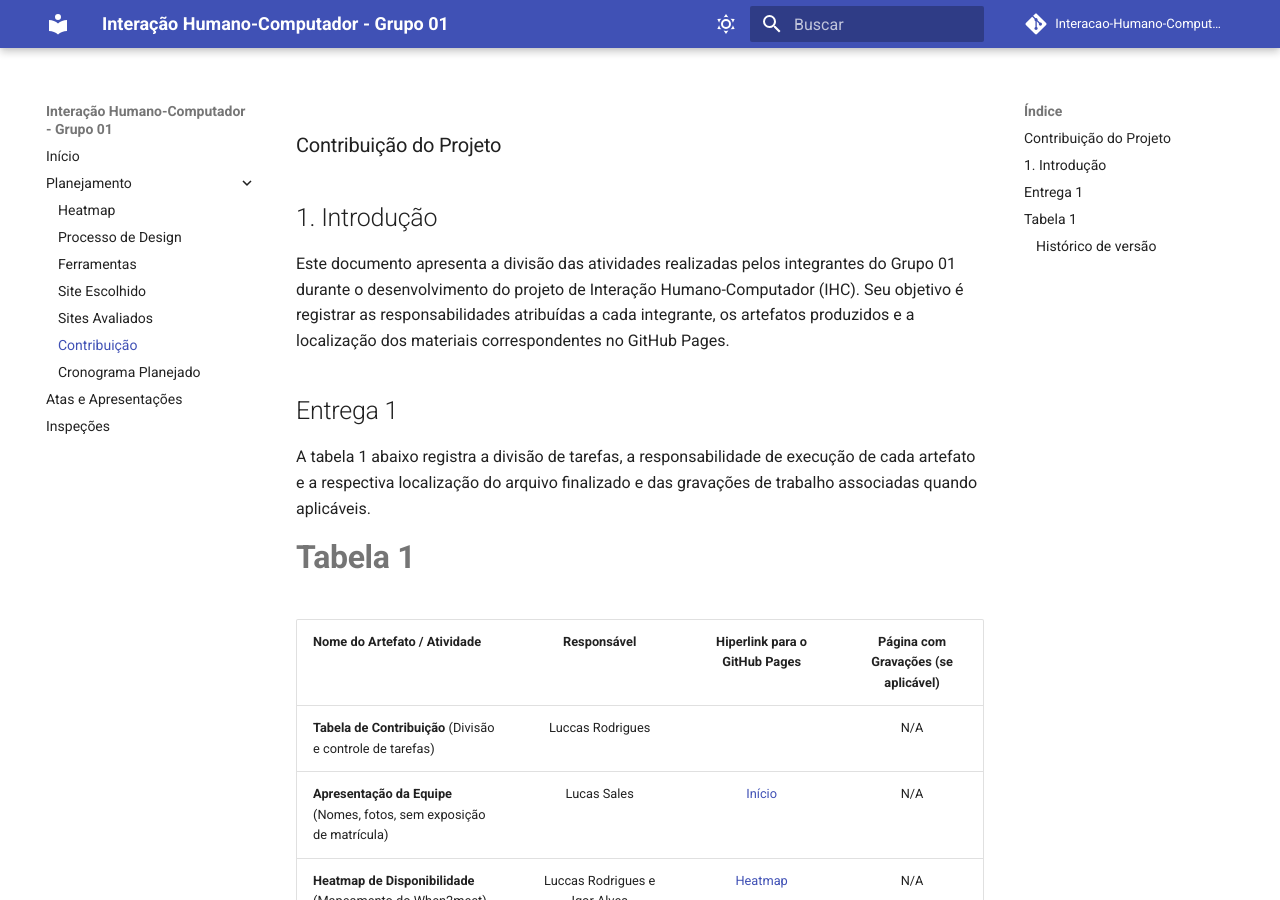
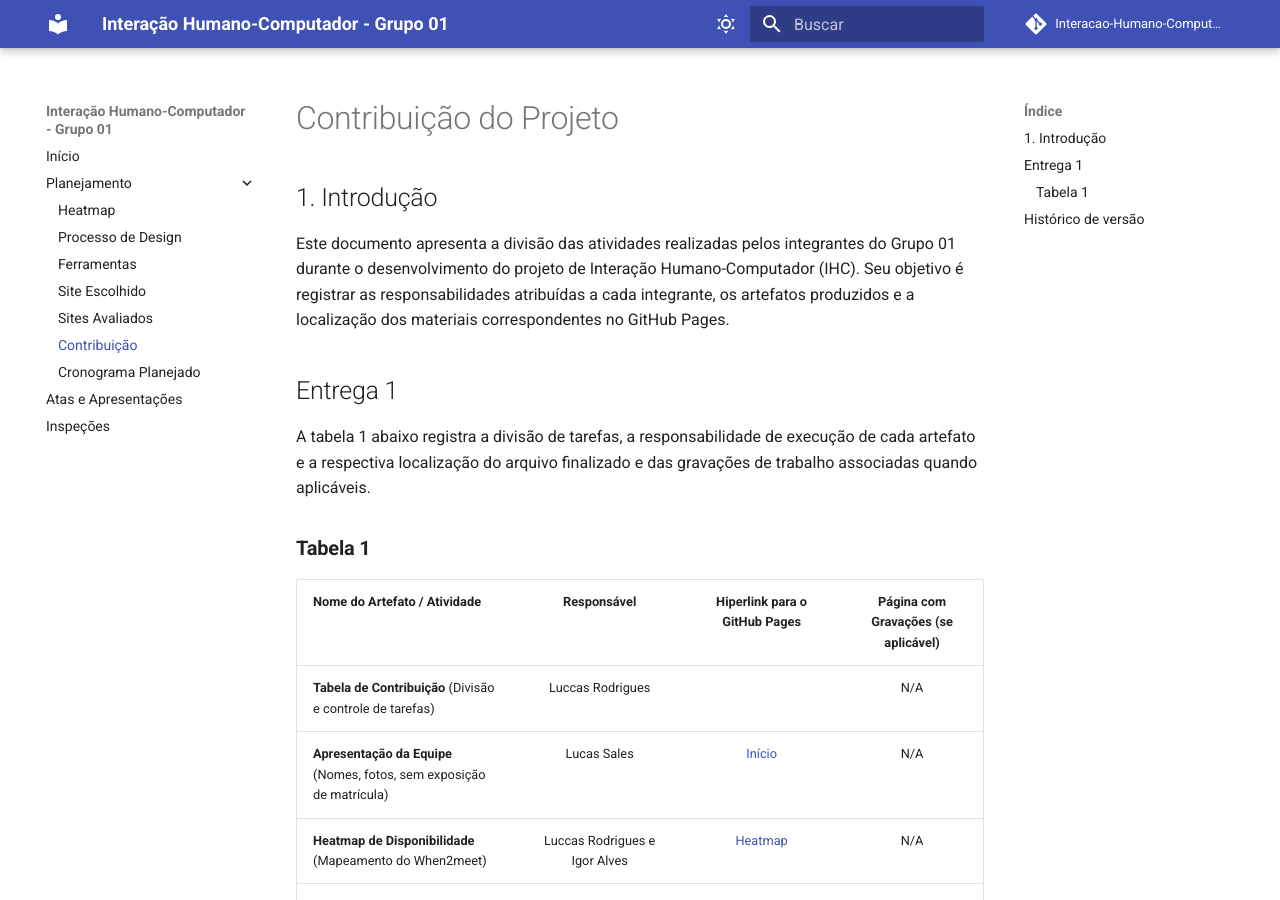
Before and after one commit to Interacao-Humano-Computador/2026.2-Grupo01, an MkDocs documentation site: the page built from docs/planejamento/cronograma/contribuicao.md, in a window 1280 px wide and 900 px high. Built offline with MkDocs 1.6.1 and Material for MkDocs 9.7.7, drawn with Linux system fonts in a browser that asks for light colours; comment, search, counter and statistics services are not loaded.

Commit message:
Revise contribution documentation structure

```diff
--- a/docs/planejamento/cronograma/contribuicao.md
+++ b/docs/planejamento/cronograma/contribuicao.md
@@ -1,4 +1,4 @@
-### Contribuição do Projeto
+# Contribuição do Projeto
 ## 1. Introdução
 
 Este documento apresenta a divisão das atividades realizadas pelos integrantes do Grupo 01 durante o desenvolvimento do projeto de Interação Humano-Computador (IHC). Seu objetivo é registrar as responsabilidades atribuídas a cada integrante, os artefatos produzidos e a localização dos materiais correspondentes no GitHub Pages.
@@ -7,7 +7,7 @@ Este documento apresenta a divisão das atividades realizadas pelos integrantes
 
 A tabela 1 abaixo registra a divisão de tarefas, a responsabilidade de execução de cada artefato e a respectiva localização do arquivo finalizado e das gravações de trabalho associadas quando aplicáveis.
 
-# **Tabela 1**
+### **Tabela 1**
 
 | Nome do Artefato / Atividade | Responsável | Hiperlink para o GitHub Pages | Página com Gravações (se aplicável) |
 | :--- | :---: | :---: | :---: |
```
